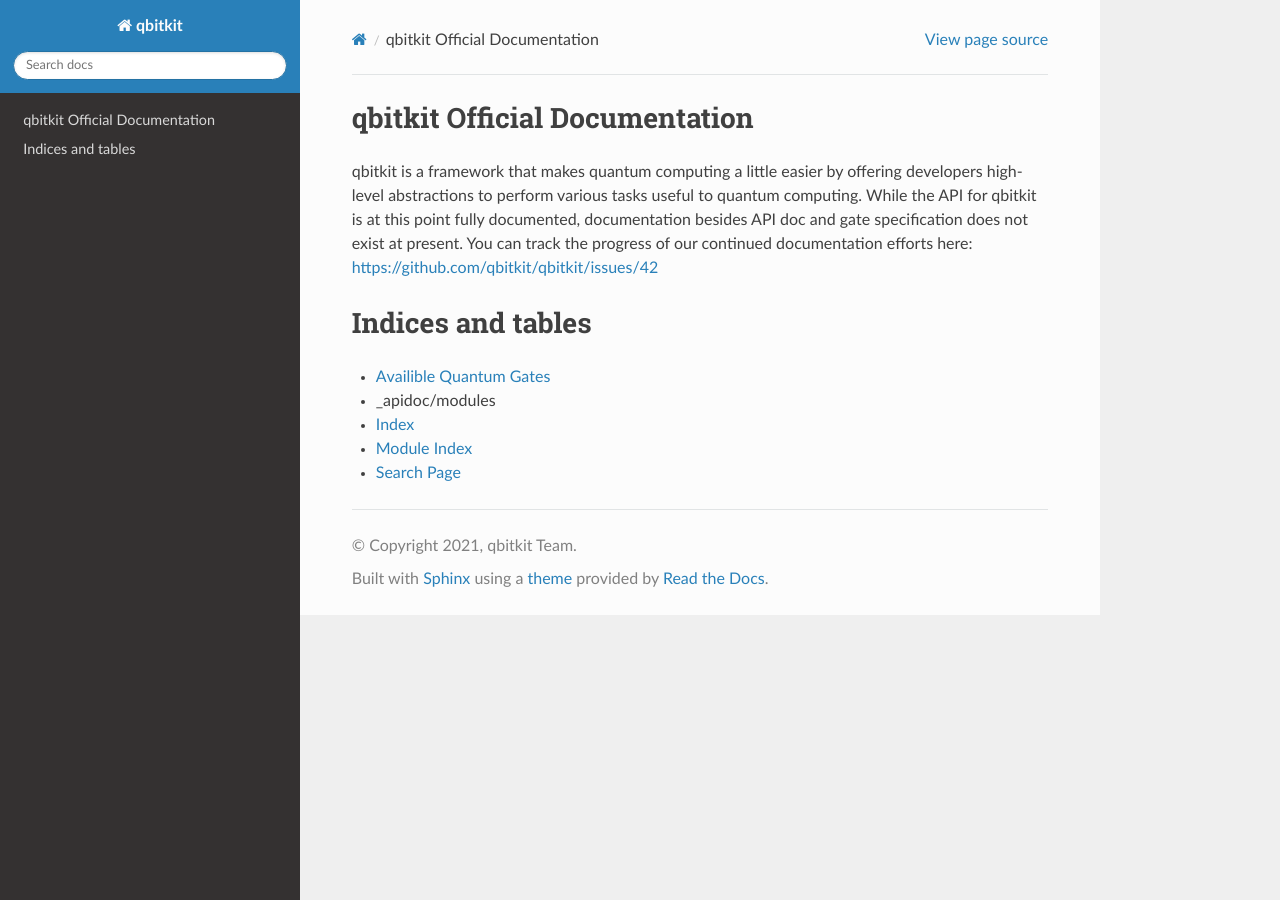
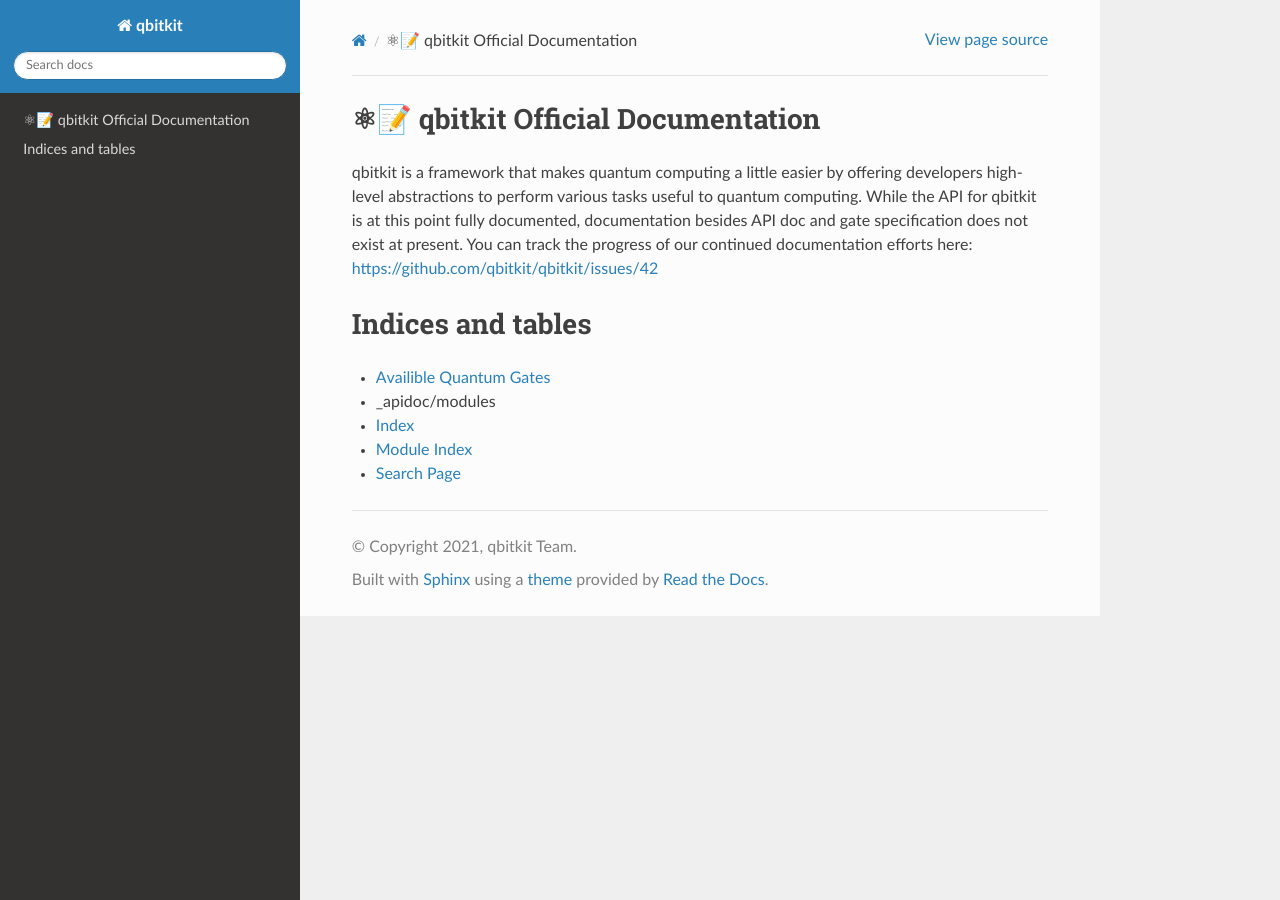
Before and after one commit to qbitkit/qbitkit, a Sphinx documentation site: the page built from doc/sphinx/index.rst, in a window 1280 px wide. Built offline with Sphinx 7.4.7 and the Read the Docs theme 2.0.0, drawn with Linux system fonts in a browser that asks for light colours.

Commit message:
:art: Add Emoji to Title
Yes.

```diff
--- a/doc/sphinx/index.rst
+++ b/doc/sphinx/index.rst
@@ -3,7 +3,7 @@
    You can adapt this file completely to your liking, but it should at least
    contain the root `toctree` directive.
 
-qbitkit Official Documentation
+⚛📝 qbitkit Official Documentation
 ===================================
 
 qbitkit is a framework that makes quantum computing a little easier by offering developers high-level abstractions to perform various tasks useful to quantum computing.
```
